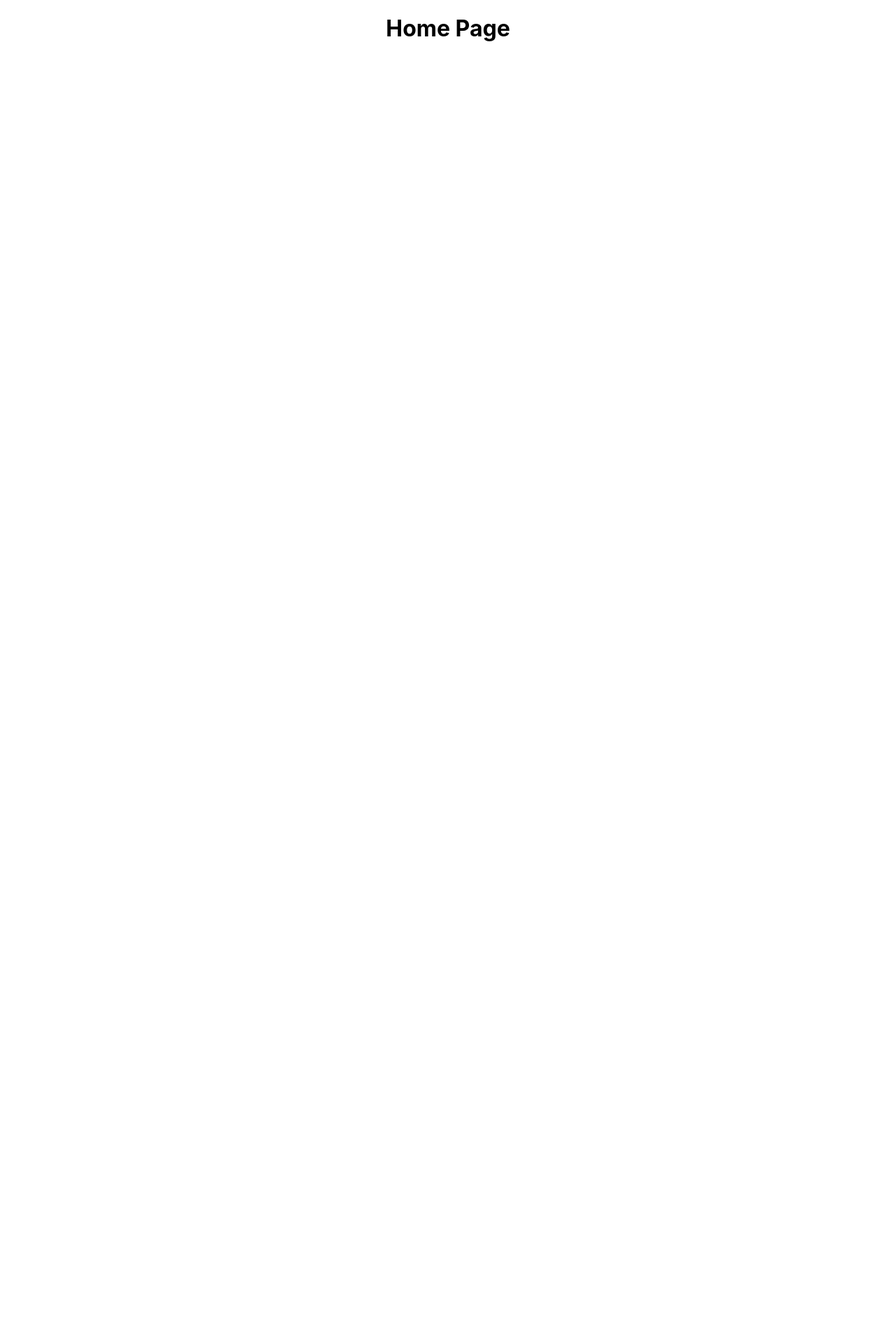
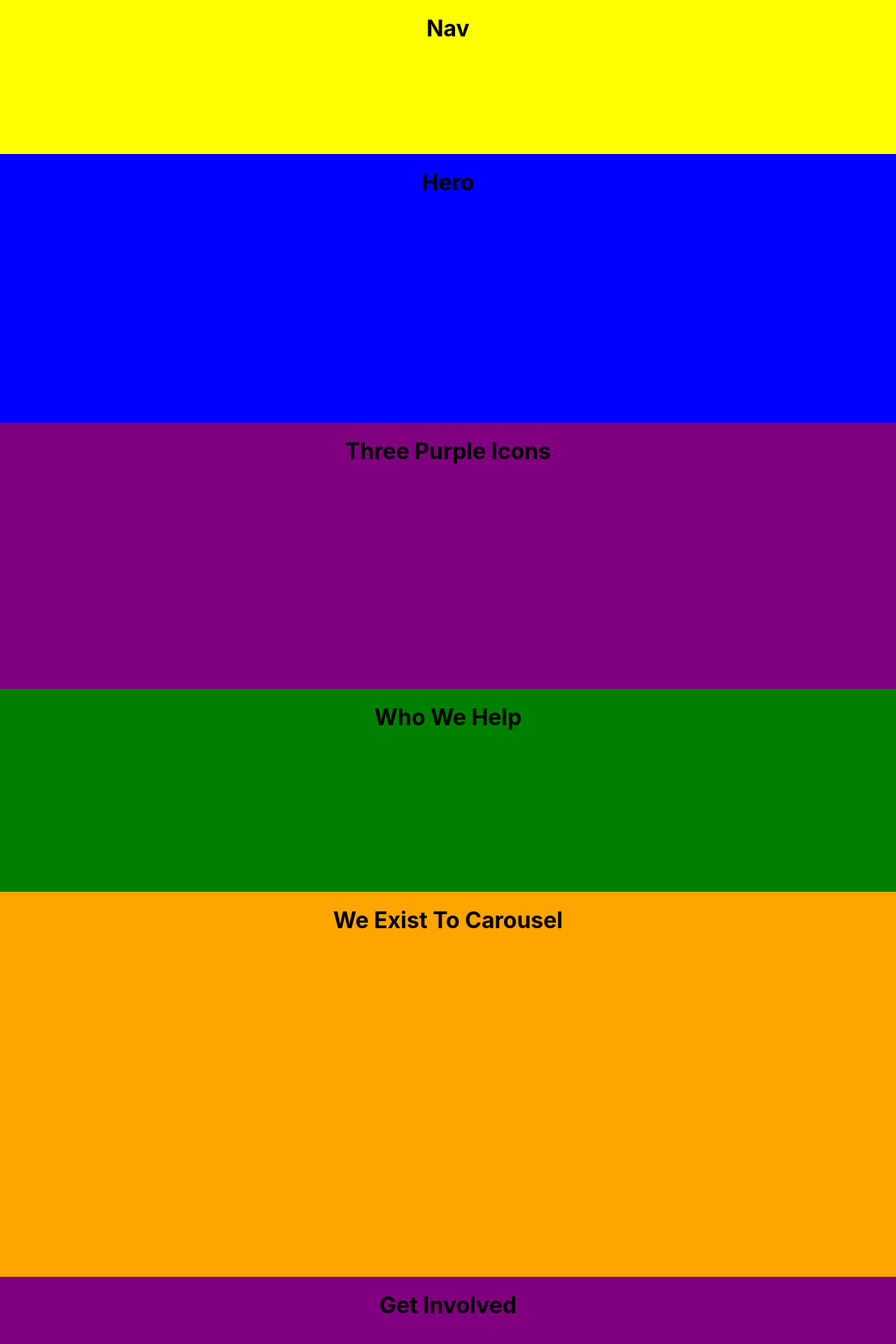
Before and after one commit to chrisratsimba123/new-alternatives-app, a React (Create React App) app in the folder client/: page / in a window 1280 px wide. Shown: the top 1920 px of the page at 70% size. Before the commit the page ends 800 px from the top, so only its background shows below. Built offline with nearby package versions, Linux system fonts and the light colour scheme.

Commit message:
added h1 Component/Section names

```diff
--- a/client/src/Screens/Home/Home.jsx
+++ b/client/src/Screens/Home/Home.jsx
@@ -3,8 +3,38 @@
 
 const Home = () => {
 
-    return(
-        <h1>Home Page</h1>
+  return (
+    <>
+
+      <div className='nav'>
+          <h1>Nav</h1>
+      </div>
+
+      <div className='hero'>
+          <h1>Hero</h1>
+      </div>
+
+      <div className='purple-icons-first'>
+          <h1>Three Purple Icons</h1>
+      </div>
+
+      <div className='who-we-help'>
+        <h1>Who We Help</h1>
+      </div>
+
+      <div className='carousel-we-exist-to'>
+        <h1>We Exist To Carousel</h1>
+      </div>
+
+      <div className='get-involved'>
+        <h1>Get Involved</h1>
+      </div>
+
+      <div className='footer'>
+        <h1>Footer</h1>
+      </div>
+
+    </>
     )
 }
 
```
